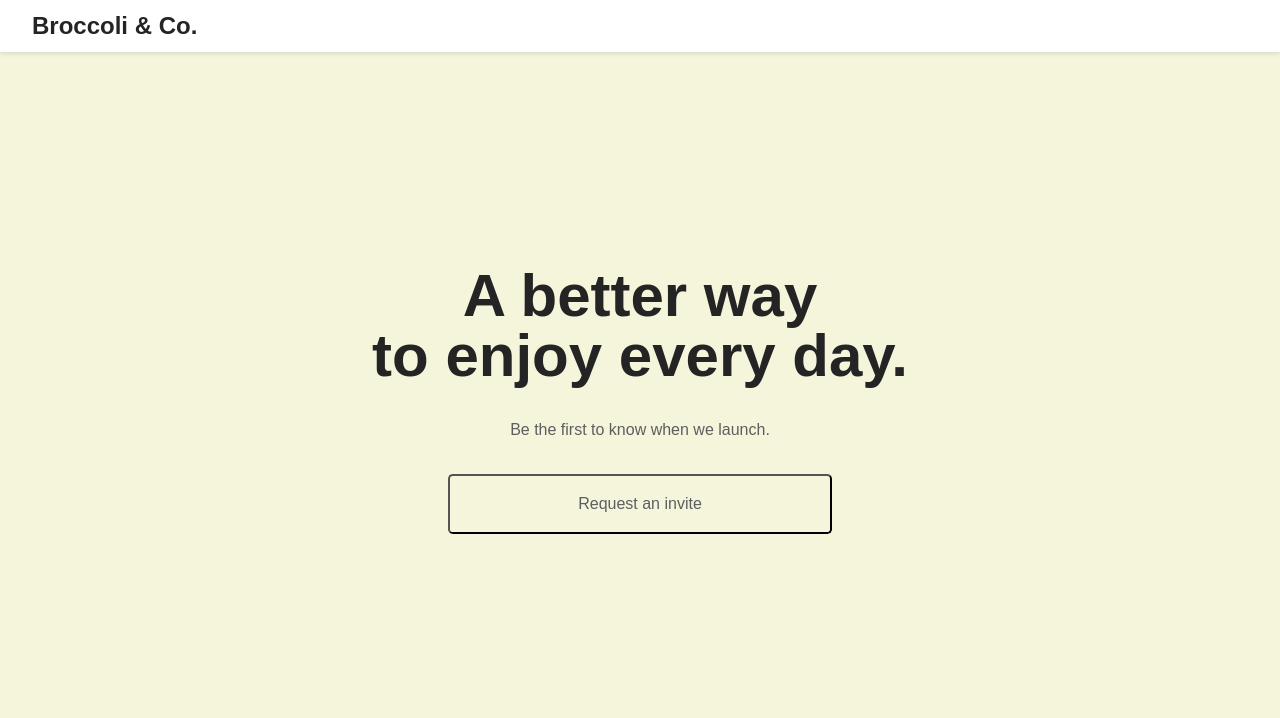
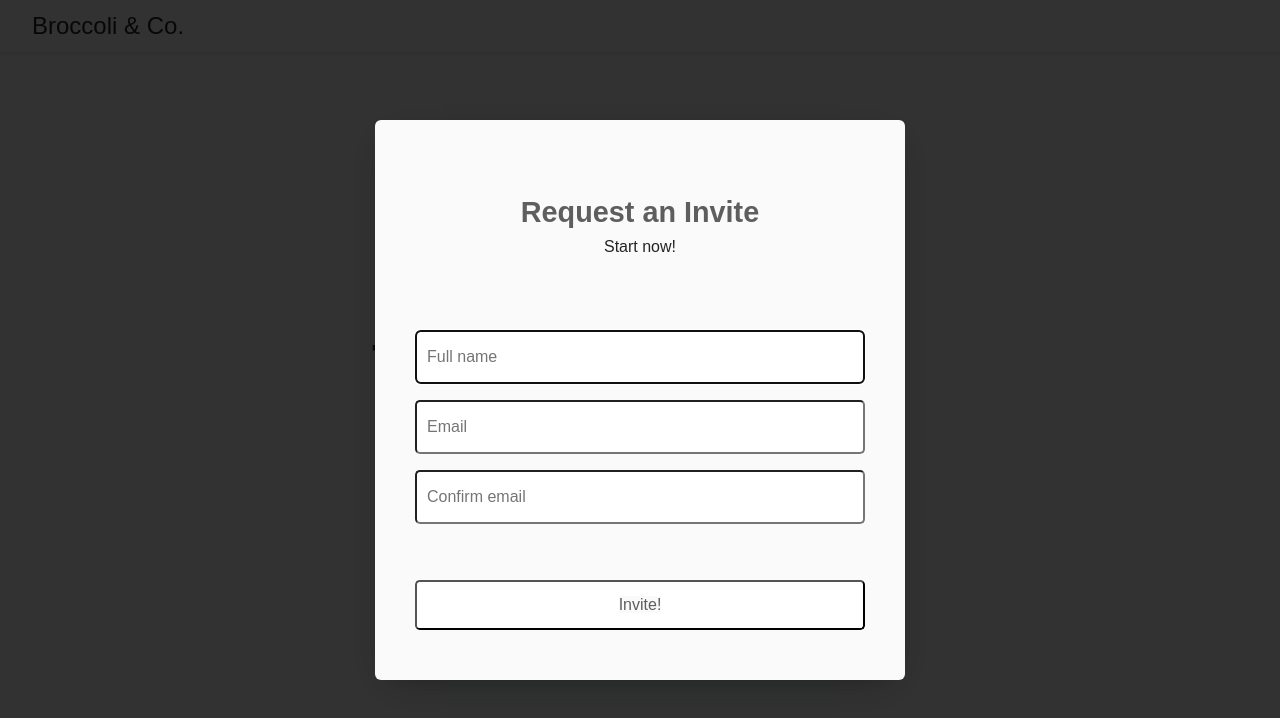
Before and after one commit to winphong/airwallex-assignment, a React (Vite) app: page / in a window 1280 px wide. Shown: the top 718 px of the page. Built offline with nearby package versions, Linux system fonts and the light colour scheme.

Commit message:
feat: setup modal from radixui

```diff
--- a/package.json
+++ b/package.json
@@ -11,6 +11,8 @@
     "preview": "vite preview"
   },
   "dependencies": {
+    "@radix-ui/react-dialog": "^1.1.4",
+    "@radix-ui/react-icons": "^1.3.2",
     "react": "^18.3.1",
     "react-dom": "^18.3.1",
     "styled-components": "^6.1.13"
@@ -21,7 +23,6 @@
     "@testing-library/jest-dom": "^6.6.3",
     "@testing-library/react": "^16.1.0",
     "@testing-library/user-event": "^14.5.2",
-    "@types/path-browserify": "^1.0.3",
     "@types/react": "^19.0.1",
     "@types/react-dom": "^19.0.2",
     "@vitejs/plugin-react": "^4.3.4",
--- a/src/GlobalStyles.ts
+++ b/src/GlobalStyles.ts
@@ -3,6 +3,8 @@ import { createGlobalStyle } from "styled-components";
 const GlobalStyles = createGlobalStyle`
   * {
     font-family: Avenir, sans-serif;
+    font-weight: 500;
+    background-color: rgb(250,250,250);
   }
 
   h1, h2, h3, h4, h5, h6, p, pre {
--- a/src/components/Button.tsx
+++ b/src/components/Button.tsx
@@ -1,22 +1,26 @@
 import { media } from "@/theme";
 import styled from "styled-components";
-import { Label } from "@/components/Typography";
 import { ReactNode } from "react";
+import Typo from "./Typography";
+import React from "react";
 
 interface Props {
   onClick: () => void;
   children: ReactNode;
+  className?: string;
 }
 
-const Button = ({ onClick, children }: Props) => {
-  return (
-    <ButtonContainer>
-      <StyledButton onClick={onClick}>
-        <Label>{children}</Label>
-      </StyledButton>
-    </ButtonContainer>
-  );
-};
+const Button = React.forwardRef<HTMLButtonElement, Props>(
+  ({ onClick, children, className }, ref) => {
+    return (
+      <ButtonContainer className={className}>
+        <StyledButton ref={ref} onClick={onClick}>
+          <Typo.Label>{children}</Typo.Label>
+        </StyledButton>
+      </ButtonContainer>
+    );
+  }
+);
 
 const ButtonContainer = styled.div`
   width: 30vw;
@@ -36,7 +40,6 @@ const ButtonContainer = styled.div`
 const StyledButton = styled.button`
   min-height: 60px;
   width: 100%;
-  background-color: beige;
   border-radius: 0.3rem;
 `;
 
--- /dev/null
+++ b/src/components/Dialog/index.tsx
@@ -0,0 +1,80 @@
+import * as RadixDialog from "@radix-ui/react-dialog";
+import { ReactNode } from "react";
+import styled from "styled-components";
+
+interface Props {
+  title: ReactNode;
+  description: ReactNode;
+  trigger: ReactNode;
+}
+const Dialog = ({ description, title, trigger }: Props) => (
+  <RadixDialog.Root defaultOpen>
+    <RadixDialog.Trigger asChild>{trigger}</RadixDialog.Trigger>
+    <RadixDialog.Portal>
+      <Overlay />
+      <Content onEscapeKeyDown={(e) => e.preventDefault()}>
+        <TitleContainer>
+          <RadixDialog.Title>{title}</RadixDialog.Title>
+          <RadixDialog.Description>Start now!</RadixDialog.Description>
+        </TitleContainer>
+        {description}
+      </Content>
+    </RadixDialog.Portal>
+  </RadixDialog.Root>
+);
+
+export default Dialog;
+
+const Content = styled(RadixDialog.Content)`
+  @keyframes contentShow {
+    from {
+      opacity: 0;
+      transform: translate(-50%, -48%) scale(0.96);
+    }
+    to {
+      opacity: 1;
+      transform: translate(-50%, -50%) scale(1);
+    }
+  }
+
+  z-index: 1001;
+  border-radius: 6px;
+  box-shadow: hsl(206 22% 7% / 35%) 0px 10px 38px -10px,
+    hsl(206 22% 7% / 20%) 0px 10px 20px -15px;
+  position: fixed;
+  top: 50%;
+  left: 50%;
+  transform: translate(-50%, -50%);
+  width: 70vw;
+  max-width: 450px;
+  min-width: 300px;
+  max-height: 85vh;
+  padding: 50px 40px;
+  animation: contentShow 150ms cubic-bezier(0.16, 1, 0.3, 1);
+`;
+
+const Overlay = styled(RadixDialog.Overlay)`
+  @keyframes overlayShow {
+    from {
+      opacity: 0;
+    }
+    to {
+      opacity: 1;
+    }
+  }
+
+  inset: 0;
+  opacity: 0.8;
+  z-index: 1000;
+  position: fixed;
+  background-color: ${(props) => props.theme.color.black};
+  animation: overlayShow 150ms cubic-bezier(0.16, 1, 0.3, 1);
+`;
+
+const TitleContainer = styled.div`
+  width: 100%;
+  text-align: center;
+  height: 160px;
+  align-content: center;
+  transform: translateY(-25px);
+`;
--- /dev/null
+++ b/src/components/Form/index.tsx
@@ -0,0 +1,37 @@
+import styled from "styled-components";
+import Input from "../Input";
+import Button from "../Button";
+
+interface Props {
+  fullWidth?: boolean;
+}
+
+const Form = ({ fullWidth }: Props) => {
+  return (
+    <Container fullWidth={fullWidth}>
+      <Input fieldName="name" placeholder="Full name" />
+      <Input fieldName="email" placeholder="Email" />
+      <Input fieldName="confirmEmail" placeholder="Confirm email" />
+      <StyledButton onClick={() => console.log("Invite")}>Invite!</StyledButton>
+    </Container>
+  );
+};
+
+const Container = styled("div")<{ fullWidth?: boolean }>`
+  width: ${(props) => (props.fullWidth ? "100%" : "unset")};
+  display: flex;
+  flex-direction: column;
+  gap: 1rem;
+`;
+
+const StyledButton = styled(Button)`
+  width: 100%;
+  margin-top: 40px;
+
+  & > * {
+    background-color: white;
+    min-height: 50px;
+  }
+`;
+
+export default Form;
--- /dev/null
+++ b/src/components/Input/index.tsx
@@ -0,0 +1,32 @@
+import styled from "styled-components";
+
+interface Props {
+  fieldName: string;
+  placeholder?: string;
+}
+const Input = ({ fieldName, placeholder }: Props) => {
+  return (
+    <Fieldset>
+      <FormInput id={fieldName} placeholder={placeholder} />
+    </Fieldset>
+  );
+};
+
+const Fieldset = styled.fieldset`
+  all: unset;
+  width: 100%;
+  display: flex;
+`;
+
+const FormInput = styled.input`
+  width: 100%;
+  min-height: 42px;
+  font-weight: 500;
+  border-radius: 5px;
+  font-size: ${(props) => props.theme.fontSizes.base};
+  background-color: ${(props) => props.theme.color.white};
+  padding: 4px 10px;
+  color: ${(props) => props.theme.color.gray1};
+`;
+
+export default Input;
--- a/src/components/Typography.tsx
+++ /dev/null
@@ -1,7 +0,0 @@
-import styled from "styled-components";
-
-export const Label = styled.span`
-  font-size: ${(props) => props.theme.fontSizes.base};
-  color: ${(props) => props.color || props.theme.color.gray1};
-  font-weight: 500;
-`;
--- /dev/null
+++ b/src/components/Typography/index.tsx
@@ -0,0 +1,20 @@
+import styled from "styled-components";
+
+interface TypographyProps {
+  size?: string;
+  weight?: number;
+}
+const Label = styled.span<TypographyProps>`
+  font-size: ${(props) => props.size ?? props.theme.fontSizes.base};
+  color: ${(props) => props.color || props.theme.color.gray1};
+  font-weight: ${(props) => props.weight ?? 500};
+`;
+
+const Title = styled.h1<TypographyProps>`
+  font-size: ${(props) => props.theme.fontSizes.mega};
+  text-align: center;
+`;
+
+const Typo = { Label, Title };
+
+export default Typo;
--- a/src/pages/Content.tsx
+++ b/src/pages/Content.tsx
@@ -1,20 +1,34 @@
 import styled from "styled-components";
 import Button from "@/components/Button";
-import { Label } from "@/components/Typography";
+import Typo from "@/components/Typography";
 import { media } from "@/theme";
+import Form from "@/components/Form";
+import Dialog from "@/components/Dialog";
 
 export const Content = () => {
   return (
+    <>
       <Flex>
         <Title>
           <span>A better way </span>
           <span>to enjoy every day.</span>
         </Title>
-      <Label>Be the first to know when we launch.</Label>
+        <Typo.Label>Be the first to know when we launch.</Typo.Label>
+        <Dialog
+          trigger={
             <Button onClick={() => console.log("Requesting")}>
               Request an invite
             </Button>
+          }
+          description={<Form></Form>}
+          title={
+            <Typo.Label size={"1.8rem"} weight={600}>
+              Request an Invite
+            </Typo.Label>
+          }
+        />
       </Flex>
+    </>
   );
 };
 
@@ -24,7 +38,6 @@ const Flex = styled.div`
   justify-content: center;
   flex-direction: column;
   height: 100dvh;
-  background-color: beige;
   gap: 2rem;
   padding: 0 4vw;
 `;
@@ -37,6 +50,10 @@ const Title = styled.h1`
   flex-direction: column;
   text-align: center;
 
+  & > * {
+    font-weight: 600;
+  }
+
   ${media("sm")} {
     font-size: ${(props) => props.theme.fontSizes.mega};
   }
--- a/vite.config.ts
+++ b/vite.config.ts
@@ -1,3 +1,4 @@
+// eslint-disable-next-line @typescript-eslint/triple-slash-reference
 /// <reference types="vitest/config" />
 
 import { defineConfig } from "vite";
@@ -8,6 +9,9 @@ import { configDefaults } from "vitest/config";
 // https://vite.dev/config/
 export default defineConfig({
   plugins: [react(), tsconfigPaths()],
+  build: {
+    sourcemap: true,
+  },
   test: {
     globals: true,
     environment: "jsdom",
```
Also changed, not shown: eslint.config.js (renamed from eslint.config.ts), 1 other file (tests, documents, lock files or other folders). Lines whose indentation alone changed are shown as unchanged.
